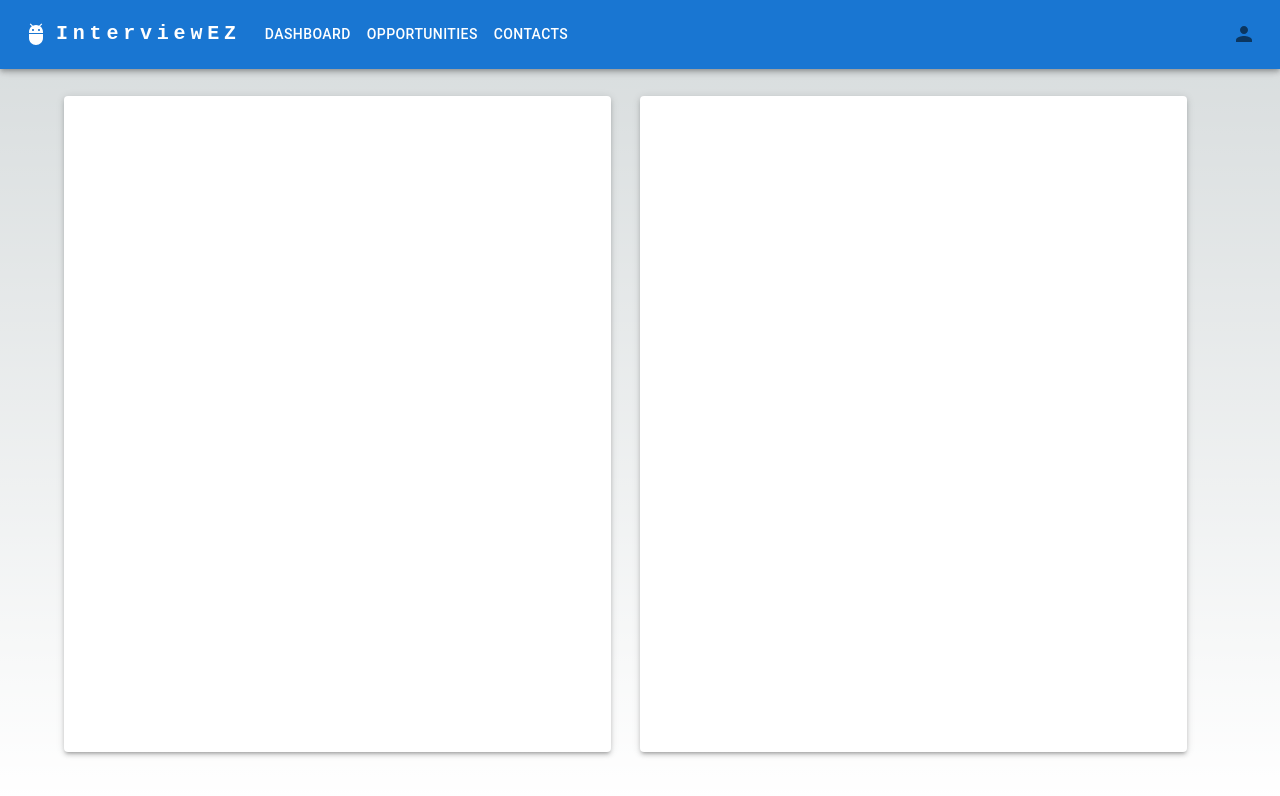
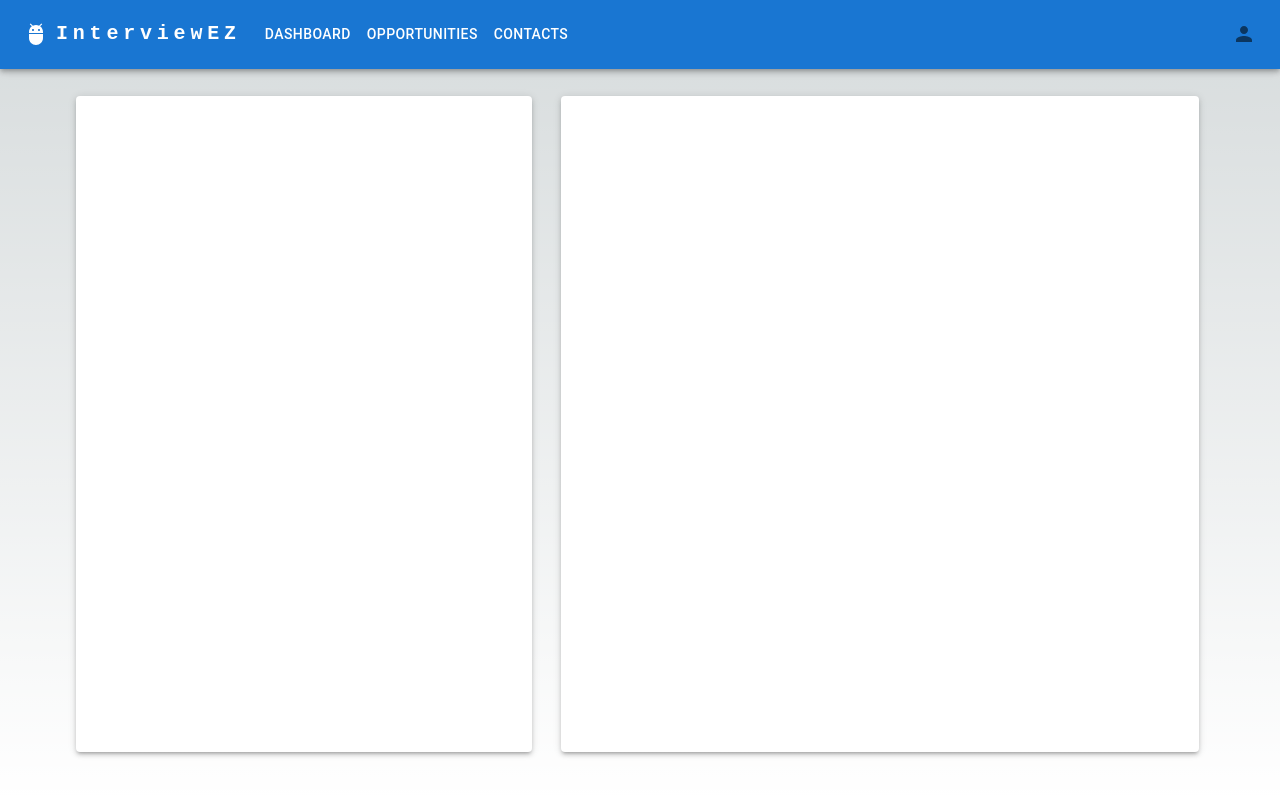
Before and after one commit to peebles434/InterviewEZ, a Next.js app in the folder interviewez/: page /home/opportunities in a window 1280 px wide. Shown: the top 796 px of the page. Built offline with nearby package versions, Linux system fonts and the light colour scheme.

Commit message:
Clean up card css. Change column widths

```diff
--- a/interviewez/src/app/home/opportunities/page.tsx
+++ b/interviewez/src/app/home/opportunities/page.tsx
@@ -7,11 +7,11 @@ import styles from '../../page.module.css'
 export default function Dashboard() {
   return (
       <Grid container className={styles.main}>
-        <Grid item xs={6} className={styles.griditem}>
-          <Paper elevation={3} className={styles.leftCard} />
+        <Grid item xs={5} className={styles.griditem}>
+          <Paper elevation={3} className={styles.columnCard} />
         </Grid>
-        <Grid item xs={6} className={styles.griditem}>
-          <Paper elevation={3} className={styles.rightCard} />
+        <Grid item xs={7} className={styles.griditem}>
+          <Paper elevation={3} className={styles.columnCard} />
         </Grid>
       </Grid>
 
--- a/interviewez/src/app/page.module.css
+++ b/interviewez/src/app/page.module.css
@@ -9,20 +9,12 @@
 
 .griditem {
   display: flex;
-  justify-content: space-between;
 }
 
-.leftCard {
+.columnCard {
   display: flex;
-  justify-content: space-between;
-  flex-direction: column;
   width: 95%;
-}
-.rightCard {
-  display: flex;
-  justify-content: space-between;
-  flex-direction: column;
-  width: 95%;
+  margin: 0 auto;
 }
 
 .description {
```
